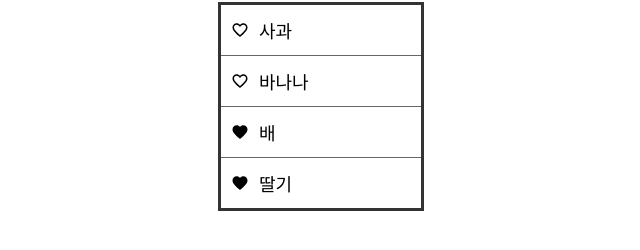
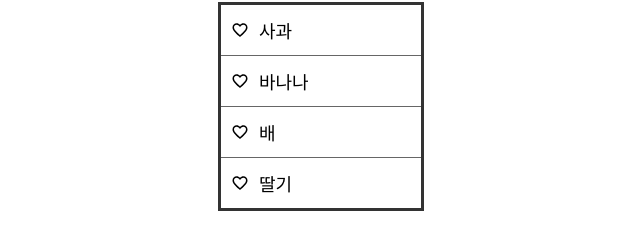
Before and after one commit to eunjae103/checkbox, a React (Create React App) app: page / in a window 1280 px wide. Shown: the part 98-348 px from the top of the page, without its empty margins (319-959 px from the left). Built offline with nearby package versions, Linux system fonts and the light colour scheme.

Commit message:
id당버튼선택구현

```diff
--- a/src/CheckBox.js
+++ b/src/CheckBox.js
@@ -1,20 +1,28 @@
-import React, { useCallback, useState } from "react";
+import React, { useState } from "react";
 import styled, { css } from "styled-components";
 import { MdFavoriteBorder, MdFavorite } from "react-icons/md";
 
 const CheckBox = () => {
-  const fruits = [
-    { id: 1, text: "사과", checked: true },
-    { id: 2, text: "바나나", checked: true },
-    { id: 3, text: "배", checked: false },
-    { id: 4, text: "딸기", checked: false },
-  ];
+  const [fruits, setFruits] = useState([
+    { id: 1, text: "사과" },
+    { id: 2, text: "바나나" },
+    { id: 3, text: "배" },
+    { id: 4, text: "딸기" },
+  ]);
+  const [select, setSelect] = useState([]);
 
   return (
     <Box>
       {fruits.map((item) => (
-        <Check key={item.id}>
-          {item.checked ? <MdFavoriteBorder /> : <MdFavorite />}
+        <Check
+          key={item.id}
+          onClick={() => {
+            !select.includes(item.id)
+              ? setSelect((select) => [...select, item.id])
+              : setSelect(select.filter((button) => button !== item.id));
+          }}
+        >
+          {select.includes(item.id) ? <MdFavorite /> : <MdFavoriteBorder />}
           {item.text}
         </Check>
       ))}
```
